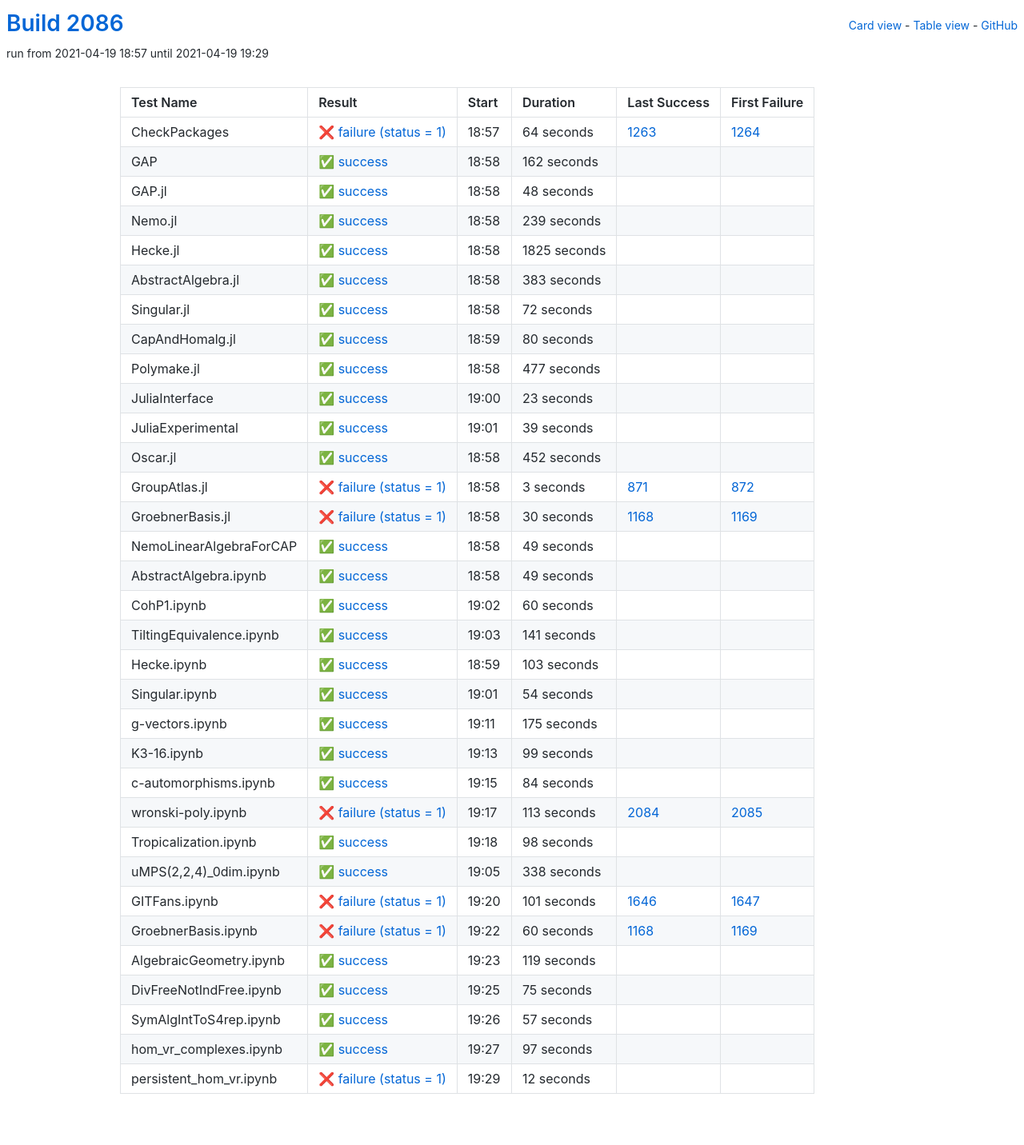
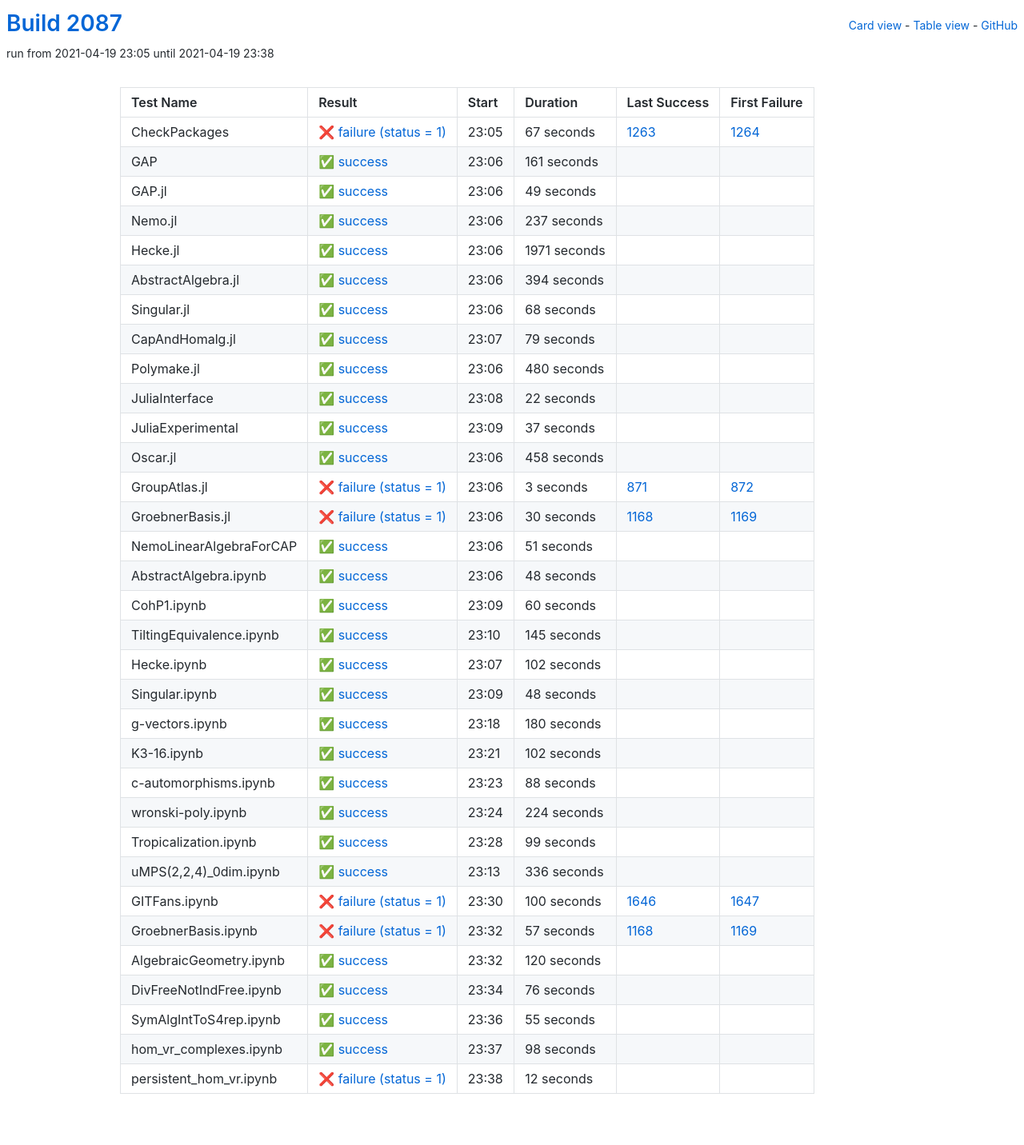
Before and after one commit to oscar-system/oscar-ci-status-stable, a Jekyll site: the page built from table.html, in a window 1280 px wide. Shown: the whole page at 80% size. Built offline with Jekyll 4.4.1, drawn with Linux system fonts in a browser that asks for light colours.

Commit message:
Build #2087

```diff
--- a/_data/ci.yml
+++ b/_data/ci.yml
@@ -1,6 +1,6 @@
 ---
-build: 2086
-build_url: https://oscarci.mathematik.uni-kl.de/job/oscar-stable/2086/
+build: 2087
+build_url: https://oscarci.mathematik.uni-kl.de/job/oscar-stable/2087/
 job: oscar-stable
 organization: oscar-system
 repo: oscar-ci-status-stable
@@ -8,152 +8,152 @@ repourl: https://github.com/oscar-system/oscar-ci-status-stable
 tests:
 - name: CheckPackages
   id: checkpackages
-  log: https://oscarci.mathematik.uni-kl.de/job/oscar-stable/2086/artifact/logs/build-2086/CheckPackages.log
-  start: 2021-04-19 18:57
+  log: https://oscarci.mathematik.uni-kl.de/job/oscar-stable/2087/artifact/logs/build-2087/CheckPackages.log
+  start: 2021-04-19 23:05
   success: false
   exitcode: 1
   status: failure
-  duration: 64
+  duration: 67
   last_success: 1263
   last_success_url: https://oscarci.mathematik.uni-kl.de/job/oscar-stable/1263/
   first_failure: 1264
   first_failure_url: https://oscarci.mathematik.uni-kl.de/job/oscar-stable/1264/
 - name: GAP
   id: gap
-  log: https://oscarci.mathematik.uni-kl.de/job/oscar-stable/2086/artifact/logs/build-2086/GAP.log
-  start: 2021-04-19 18:58
+  log: https://oscarci.mathematik.uni-kl.de/job/oscar-stable/2087/artifact/logs/build-2087/GAP.log
+  start: 2021-04-19 23:06
   success: true
   exitcode: 0
   status: success
-  duration: 162
+  duration: 161
   last_success: false
   last_success_url:
   first_failure: false
   first_failure_url:
 - name: GAP.jl
   id: gap-jl
-  log: https://oscarci.mathematik.uni-kl.de/job/oscar-stable/2086/artifact/logs/build-2086/GAP.jl.log
-  start: 2021-04-19 18:58
+  log: https://oscarci.mathematik.uni-kl.de/job/oscar-stable/2087/artifact/logs/build-2087/GAP.jl.log
+  start: 2021-04-19 23:06
   success: true
   exitcode: 0
   status: success
-  duration: 48
+  duration: 49
   last_success: false
   last_success_url:
   first_failure: false
   first_failure_url:
 - name: Nemo.jl
   id: nemo-jl
-  log: https://oscarci.mathematik.uni-kl.de/job/oscar-stable/2086/artifact/logs/build-2086/Nemo.jl.log
-  start: 2021-04-19 18:58
+  log: https://oscarci.mathematik.uni-kl.de/job/oscar-stable/2087/artifact/logs/build-2087/Nemo.jl.log
+  start: 2021-04-19 23:06
   success: true
   exitcode: 0
   status: success
-  duration: 239
+  duration: 237
   last_success: false
   last_success_url:
   first_failure: false
   first_failure_url:
 - name: Hecke.jl
   id: hecke-jl
-  log: https://oscarci.mathematik.uni-kl.de/job/oscar-stable/2086/artifact/logs/build-2086/Hecke.jl.log
-  start: 2021-04-19 18:58
+  log: https://oscarci.mathematik.uni-kl.de/job/oscar-stable/2087/artifact/logs/build-2087/Hecke.jl.log
+  start: 2021-04-19 23:06
   success: true
   exitcode: 0
   status: success
-  duration: 1825
+  duration: 1971
   last_success: false
   last_success_url:
   first_failure: false
   first_failure_url:
 - name: AbstractAlgebra.jl
   id: abstractalgebra-jl
-  log: https://oscarci.mathematik.uni-kl.de/job/oscar-stable/2086/artifact/logs/build-2086/AbstractAlgebra.jl.log
-  start: 2021-04-19 18:58
+  log: https://oscarci.mathematik.uni-kl.de/job/oscar-stable/2087/artifact/logs/build-2087/AbstractAlgebra.jl.log
+  start: 2021-04-19 23:06
   success: true
   exitcode: 0
   status: success
-  duration: 383
+  duration: 394
   last_success: false
   last_success_url:
   first_failure: false
   first_failure_url:
 - name: Singular.jl
   id: singular-jl
-  log: https://oscarci.mathematik.uni-kl.de/job/oscar-stable/2086/artifact/logs/build-2086/Singular.jl.log
-  start: 2021-04-19 18:58
+  log: https://oscarci.mathematik.uni-kl.de/job/oscar-stable/2087/artifact/logs/build-2087/Singular.jl.log
+  start: 2021-04-19 23:06
   success: true
   exitcode: 0
   status: success
-  duration: 72
+  duration: 68
   last_success: false
   last_success_url:
   first_failure: false
   first_failure_url:
 - name: CapAndHomalg.jl
   id: capandhomalg-jl
-  log: https://oscarci.mathematik.uni-kl.de/job/oscar-stable/2086/artifact/logs/build-2086/CapAndHomalg.jl.log
-  start: 2021-04-19 18:59
+  log: https://oscarci.mathematik.uni-kl.de/job/oscar-stable/2087/artifact/logs/build-2087/CapAndHomalg.jl.log
+  start: 2021-04-19 23:07
   success: true
   exitcode: 0
   status: success
-  duration: 80
+  duration: 79
   last_success: false
   last_success_url:
   first_failure: false
   first_failure_url:
 - name: Polymake.jl
   id: polymake-jl
-  log: https://oscarci.mathematik.uni-kl.de/job/oscar-stable/2086/artifact/logs/build-2086/Polymake.jl.log
-  start: 2021-04-19 18:58
+  log: https://oscarci.mathematik.uni-kl.de/job/oscar-stable/2087/artifact/logs/build-2087/Polymake.jl.log
+  start: 2021-04-19 23:06
   success: true
   exitcode: 0
   status: success
-  duration: 477
+  duration: 480
   last_success: false
   last_success_url:
   first_failure: false
   first_failure_url:
 - name: JuliaInterface
   id: juliainterface
-  log: https://oscarci.mathematik.uni-kl.de/job/oscar-stable/2086/artifact/logs/build-2086/JuliaInterface.log
-  start: 2021-04-19 19:00
+  log: https://oscarci.mathematik.uni-kl.de/job/oscar-stable/2087/artifact/logs/build-2087/JuliaInterface.log
+  start: 2021-04-19 23:08
   success: true
   exitcode: 0
   status: success
-  duration: 23
+  duration: 22
   last_success: false
   last_success_url:
   first_failure: false
   first_failure_url:
 - name: JuliaExperimental
   id: juliaexperimental
-  log: https://oscarci.mathematik.uni-kl.de/job/oscar-stable/2086/artifact/logs/build-2086/JuliaExperimental.log
-  start: 2021-04-19 19:01
+  log: https://oscarci.mathematik.uni-kl.de/job/oscar-stable/2087/artifact/logs/build-2087/JuliaExperimental.log
+  start: 2021-04-19 23:09
   success: true
   exitcode: 0
   status: success
-  duration: 39
+  duration: 37
   last_success: false
   last_success_url:
   first_failure: false
   first_failure_url:
 - name: Oscar.jl
   id: oscar-jl
-  log: https://oscarci.mathematik.uni-kl.de/job/oscar-stable/2086/artifact/logs/build-2086/Oscar.jl.log
-  start: 2021-04-19 18:58
+  log: https://oscarci.mathematik.uni-kl.de/job/oscar-stable/2087/artifact/logs/build-2087/Oscar.jl.log
+  start: 2021-04-19 23:06
   success: true
   exitcode: 0
   status: success
-  duration: 452
+  duration: 458
   last_success: false
   last_success_url:
   first_failure: false
   first_failure_url:
 - name: GroupAtlas.jl
   id: groupatlas-jl
-  log: https://oscarci.mathematik.uni-kl.de/job/oscar-stable/2086/artifact/logs/build-2086/GroupAtlas.jl.log
-  start: 2021-04-19 18:58
+  log: https://oscarci.mathematik.uni-kl.de/job/oscar-stable/2087/artifact/logs/build-2087/GroupAtlas.jl.log
+  start: 2021-04-19 23:06
   success: false
   exitcode: 1
   status: failure
@@ -164,8 +164,8 @@ tests:
   first_failure_url: https://oscarci.mathematik.uni-kl.de/job/oscar-stable/872/
 - name: GroebnerBasis.jl
   id: groebnerbasis-jl
-  log: https://oscarci.mathematik.uni-kl.de/job/oscar-stable/2086/artifact/logs/build-2086/GroebnerBasis.jl.log
-  start: 2021-04-19 18:58
+  log: https://oscarci.mathematik.uni-kl.de/job/oscar-stable/2087/artifact/logs/build-2087/GroebnerBasis.jl.log
+  start: 2021-04-19 23:06
   success: false
   exitcode: 1
   status: failure
@@ -176,32 +176,32 @@ tests:
   first_failure_url: https://oscarci.mathematik.uni-kl.de/job/oscar-stable/1169/
 - name: NemoLinearAlgebraForCAP
   id: nemolinearalgebraforcap
-  log: https://oscarci.mathematik.uni-kl.de/job/oscar-stable/2086/artifact/logs/build-2086/NemoLinearAlgebraForCAP.log
-  start: 2021-04-19 18:58
+  log: https://oscarci.mathematik.uni-kl.de/job/oscar-stable/2087/artifact/logs/build-2087/NemoLinearAlgebraForCAP.log
+  start: 2021-04-19 23:06
   success: true
   exitcode: 0
   status: success
-  duration: 49
+  duration: 51
   last_success: false
   last_success_url:
   first_failure: false
   first_failure_url:
 - name: AbstractAlgebra.ipynb
   id: abstractalgebra-ipynb
-  log: https://oscarci.mathematik.uni-kl.de/job/oscar-stable/2086/artifact/logs/build-2086/AbstractAlgebra.ipynb.log
-  start: 2021-04-19 18:58
+  log: https://oscarci.mathematik.uni-kl.de/job/oscar-stable/2087/artifact/logs/build-2087/AbstractAlgebra.ipynb.log
+  start: 2021-04-19 23:06
   success: true
   exitcode: 0
   status: success
-  duration: 49
+  duration: 48
   last_success: false
   last_success_url:
   first_failure: false
   first_failure_url:
 - name: CohP1.ipynb
   id: cohp1-ipynb
-  log: https://oscarci.mathematik.uni-kl.de/job/oscar-stable/2086/artifact/logs/build-2086/CohP1.ipynb.log
-  start: 2021-04-19 19:02
+  log: https://oscarci.mathematik.uni-kl.de/job/oscar-stable/2087/artifact/logs/build-2087/CohP1.ipynb.log
+  start: 2021-04-19 23:09
   success: true
   exitcode: 0
   status: success
@@ -212,56 +212,92 @@ tests:
   first_failure_url:
 - name: TiltingEquivalence.ipynb
   id: tiltingequivalence-ipynb
-  log: https://oscarci.mathematik.uni-kl.de/job/oscar-stable/2086/artifact/logs/build-2086/TiltingEquivalence.ipynb.log
-  start: 2021-04-19 19:03
+  log: https://oscarci.mathematik.uni-kl.de/job/oscar-stable/2087/artifact/logs/build-2087/TiltingEquivalence.ipynb.log
+  start: 2021-04-19 23:10
   success: true
   exitcode: 0
   status: success
-  duration: 141
+  duration: 145
   last_success: false
   last_success_url:
   first_failure: false
   first_failure_url:
 - name: Hecke.ipynb
   id: hecke-ipynb
-  log: https://oscarci.mathematik.uni-kl.de/job/oscar-stable/2086/artifact/logs/build-2086/Hecke.ipynb.log
-  start: 2021-04-19 18:59
+  log: https://oscarci.mathematik.uni-kl.de/job/oscar-stable/2087/artifact/logs/build-2087/Hecke.ipynb.log
+  start: 2021-04-19 23:07
   success: true
   exitcode: 0
   status: success
-  duration: 103
+  duration: 102
   last_success: false
   last_success_url:
   first_failure: false
   first_failure_url:
 - name: Singular.ipynb
   id: singular-ipynb
-  log: https://oscarci.mathematik.uni-kl.de/job/oscar-stable/2086/artifact/logs/build-2086/Singular.ipynb.log
-  start: 2021-04-19 19:01
+  log: https://oscarci.mathematik.uni-kl.de/job/oscar-stable/2087/artifact/logs/build-2087/Singular.ipynb.log
+  start: 2021-04-19 23:09
   success: true
   exitcode: 0
   status: success
-  duration: 54
+  duration: 48
   last_success: false
   last_success_url:
   first_failure: false
   first_failure_url:
 - name: g-vectors.ipynb
   id: g-vectors-ipynb
-  log: https://oscarci.mathematik.uni-kl.de/job/oscar-stable/2086/artifact/logs/build-2086/g-vectors.ipynb.log
-  start: 2021-04-19 19:11
+  log: https://oscarci.mathematik.uni-kl.de/job/oscar-stable/2087/artifact/logs/build-2087/g-vectors.ipynb.log
+  start: 2021-04-19 23:18
   success: true
   exitcode: 0
   status: success
-  duration: 175
+  duration: 180
   last_success: false
   last_success_url:
   first_failure: false
   first_failure_url:
 - name: K3-16.ipynb
   id: k3-16-ipynb
-  log: https://oscarci.mathematik.uni-kl.de/job/oscar-stable/2086/artifact/logs/build-2086/K3-16.ipynb.log
-  start: 2021-04-19 19:13
+  log: https://oscarci.mathematik.uni-kl.de/job/oscar-stable/2087/artifact/logs/build-2087/K3-16.ipynb.log
+  start: 2021-04-19 23:21
+  success: true
+  exitcode: 0
+  status: success
+  duration: 102
+  last_success: false
+  last_success_url:
+  first_failure: false
+  first_failure_url:
+- name: c-automorphisms.ipynb
+  id: c-automorphisms-ipynb
+  log: https://oscarci.mathematik.uni-kl.de/job/oscar-stable/2087/artifact/logs/build-2087/c-automorphisms.ipynb.log
+  start: 2021-04-19 23:23
+  success: true
+  exitcode: 0
+  status: success
+  duration: 88
+  last_success: false
+  last_success_url:
+  first_failure: false
+  first_failure_url:
+- name: wronski-poly.ipynb
+  id: wronski-poly-ipynb
+  log: https://oscarci.mathematik.uni-kl.de/job/oscar-stable/2087/artifact/logs/build-2087/wronski-poly.ipynb.log
+  start: 2021-04-19 23:24
+  success: true
+  exitcode: 0
+  status: success
+  duration: 224
+  last_success: false
+  last_success_url:
+  first_failure: false
+  first_failure_url:
+- name: Tropicalization.ipynb
+  id: tropicalization-ipynb
+  log: https://oscarci.mathematik.uni-kl.de/job/oscar-stable/2087/artifact/logs/build-2087/Tropicalization.ipynb.log
+  start: 2021-04-19 23:28
   success: true
   exitcode: 0
   status: success
@@ -270,34 +306,82 @@ tests:
   last_success_url:
   first_failure: false
   first_failure_url:
-- name: c-automorphisms.ipynb
-  id: c-automorphisms-ipynb
-  log: https://oscarci.mathematik.uni-kl.de/job/oscar-stable/2086/artifact/logs/build-2086/c-automorphisms.ipynb.log
-  start: 2021-04-19 19:15
+- name: uMPS(2,2,4)_0dim.ipynb
+  id: umps-2-2-4-0dim-ipynb
+  log: https://oscarci.mathematik.uni-kl.de/job/oscar-stable/2087/artifact/logs/build-2087/uMPS-2-2-4-_0dim.ipynb.log
+  start: 2021-04-19 23:13
   success: true
   exitcode: 0
   status: success
-  duration: 84
+  duration: 336
   last_success: false
   last_success_url:
   first_failure: false
   first_failure_url:
-- name: wronski-poly.ipynb
-  id: wronski-poly-ipynb
-  log: https://oscarci.mathematik.uni-kl.de/job/oscar-stable/2086/artifact/logs/build-2086/wronski-poly.ipynb.log
-  start: 2021-04-19 19:17
+- name: GITFans.ipynb
+  id: gitfans-ipynb
+  log: https://oscarci.mathematik.uni-kl.de/job/oscar-stable/2087/artifact/logs/build-2087/GITFans.ipynb.log
+  start: 2021-04-19 23:30
   success: false
   exitcode: 1
   status: failure
-  duration: 113
-  last_success: 2084
-  last_success_url: https://oscarci.mathematik.uni-kl.de/job/oscar-stable/2084/
-  first_failure: 2085
-  first_failure_url: https://oscarci.mathematik.uni-kl.de/job/oscar-stable/2085/
-- name: Tropicalization.ipynb
-  id: tropicalization-ipynb
-  log: https://oscarci.mathematik.uni-kl.de/job/oscar-stable/2086/artifact/logs/build-2086/Tropicalization.ipynb.log
-  start: 2021-04-19 19:18
+  duration: 100
+  last_success: 1646
+  last_success_url: https://oscarci.mathematik.uni-kl.de/job/oscar-stable/1646/
+  first_failure: 1647
+  first_failure_url: https://oscarci.mathematik.uni-kl.de/job/oscar-stable/1647/
+- name: GroebnerBasis.ipynb
+  id: groebnerbasis-ipynb
+  log: https://oscarci.mathematik.uni-kl.de/job/oscar-stable/2087/artifact/logs/build-2087/GroebnerBasis.ipynb.log
+  start: 2021-04-19 23:32
+  success: false
+  exitcode: 1
+  status: failure
+  duration: 57
+  last_success: 1168
+  last_success_url: https://oscarci.mathematik.uni-kl.de/job/oscar-stable/1168/
+  first_failure: 1169
+  first_failure_url: https://oscarci.mathematik.uni-kl.de/job/oscar-stable/1169/
+- name: AlgebraicGeometry.ipynb
+  id: algebraicgeometry-ipynb
+  log: https://oscarci.mathematik.uni-kl.de/job/oscar-stable/2087/artifact/logs/build-2087/AlgebraicGeometry.ipynb.log
+  start: 2021-04-19 23:32
+  success: true
+  exitcode: 0
+  status: success
+  duration: 120
+  last_success: false
+  last_success_url:
+  first_failure: false
+  first_failure_url:
+- name: DivFreeNotIndFree.ipynb
+  id: divfreenotindfree-ipynb
+  log: https://oscarci.mathematik.uni-kl.de/job/oscar-stable/2087/artifact/logs/build-2087/DivFreeNotIndFree.ipynb.log
+  start: 2021-04-19 23:34
+  success: true
+  exitcode: 0
+  status: success
+  duration: 76
+  last_success: false
+  last_success_url:
+  first_failure: false
+  first_failure_url:
+- name: SymAlgIntToS4rep.ipynb
+  id: symalginttos4rep-ipynb
+  log: https://oscarci.mathematik.uni-kl.de/job/oscar-stable/2087/artifact/logs/build-2087/SymAlgIntToS4rep.ipynb.log
+  start: 2021-04-19 23:36
+  success: true
+  exitcode: 0
+  status: success
+  duration: 55
+  last_success: false
+  last_success_url:
+  first_failure: false
+  first_failure_url:
+- name: hom_vr_complexes.ipynb
+  id: hom-vr-complexes-ipynb
+  log: https://oscarci.mathematik.uni-kl.de/job/oscar-stable/2087/artifact/logs/build-2087/hom_vr_complexes.ipynb.log
+  start: 2021-04-19 23:37
   success: true
   exitcode: 0
   status: success
@@ -306,94 +390,10 @@ tests:
   last_success_url:
   first_failure: false
   first_failure_url:
-- name: uMPS(2,2,4)_0dim.ipynb
-  id: umps-2-2-4-0dim-ipynb
-  log: https://oscarci.mathematik.uni-kl.de/job/oscar-stable/2086/artifact/logs/build-2086/uMPS-2-2-4-_0dim.ipynb.log
-  start: 2021-04-19 19:05
-  success: true
-  exitcode: 0
-  status: success
-  duration: 338
-  last_success: false
-  last_success_url:
-  first_failure: false
-  first_failure_url:
-- name: GITFans.ipynb
-  id: gitfans-ipynb
-  log: https://oscarci.mathematik.uni-kl.de/job/oscar-stable/2086/artifact/logs/build-2086/GITFans.ipynb.log
-  start: 2021-04-19 19:20
-  success: false
-  exitcode: 1
-  status: failure
-  duration: 101
-  last_success: 1646
-  last_success_url: https://oscarci.mathematik.uni-kl.de/job/oscar-stable/1646/
-  first_failure: 1647
-  first_failure_url: https://oscarci.mathematik.uni-kl.de/job/oscar-stable/1647/
-- name: GroebnerBasis.ipynb
-  id: groebnerbasis-ipynb
-  log: https://oscarci.mathematik.uni-kl.de/job/oscar-stable/2086/artifact/logs/build-2086/GroebnerBasis.ipynb.log
-  start: 2021-04-19 19:22
-  success: false
-  exitcode: 1
-  status: failure
-  duration: 60
-  last_success: 1168
-  last_success_url: https://oscarci.mathematik.uni-kl.de/job/oscar-stable/1168/
-  first_failure: 1169
-  first_failure_url: https://oscarci.mathematik.uni-kl.de/job/oscar-stable/1169/
-- name: AlgebraicGeometry.ipynb
-  id: algebraicgeometry-ipynb
-  log: https://oscarci.mathematik.uni-kl.de/job/oscar-stable/2086/artifact/logs/build-2086/AlgebraicGeometry.ipynb.log
-  start: 2021-04-19 19:23
-  success: true
-  exitcode: 0
-  status: success
-  duration: 119
-  last_success: false
-  last_success_url:
-  first_failure: false
-  first_failure_url:
-- name: DivFreeNotIndFree.ipynb
-  id: divfreenotindfree-ipynb
-  log: https://oscarci.mathematik.uni-kl.de/job/oscar-stable/2086/artifact/logs/build-2086/DivFreeNotIndFree.ipynb.log
-  start: 2021-04-19 19:25
-  success: true
-  exitcode: 0
-  status: success
-  duration: 75
-  last_success: false
-  last_success_url:
-  first_failure: false
-  first_failure_url:
-- name: SymAlgIntToS4rep.ipynb
-  id: symalginttos4rep-ipynb
-  log: https://oscarci.mathematik.uni-kl.de/job/oscar-stable/2086/artifact/logs/build-2086/SymAlgIntToS4rep.ipynb.log
-  start: 2021-04-19 19:26
-  success: true
-  exitcode: 0
-  status: success
-  duration: 57
-  last_success: false
-  last_success_url:
-  first_failure: false
-  first_failure_url:
-- name: hom_vr_complexes.ipynb
-  id: hom-vr-complexes-ipynb
-  log: https://oscarci.mathematik.uni-kl.de/job/oscar-stable/2086/artifact/logs/build-2086/hom_vr_complexes.ipynb.log
-  start: 2021-04-19 19:27
-  success: true
-  exitcode: 0
-  status: success
-  duration: 97
-  last_success: false
-  last_success_url:
-  first_failure: false
-  first_failure_url:
 - name: persistent_hom_vr.ipynb
   id: persistent-hom-vr-ipynb
-  log: https://oscarci.mathematik.uni-kl.de/job/oscar-stable/2086/artifact/logs/build-2086/persistent_hom_vr.ipynb.log
-  start: 2021-04-19 19:29
+  log: https://oscarci.mathematik.uni-kl.de/job/oscar-stable/2087/artifact/logs/build-2087/persistent_hom_vr.ipynb.log
+  start: 2021-04-19 23:38
   success: false
   exitcode: 1
   status: failure
```
Also changed, not shown: README.md.
